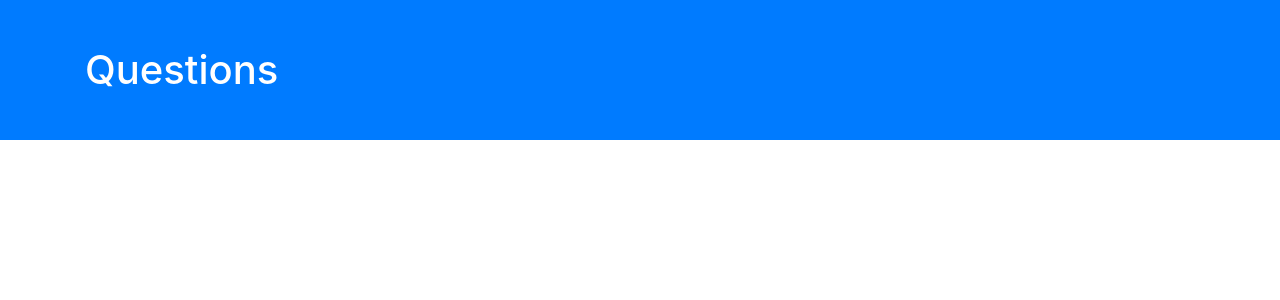
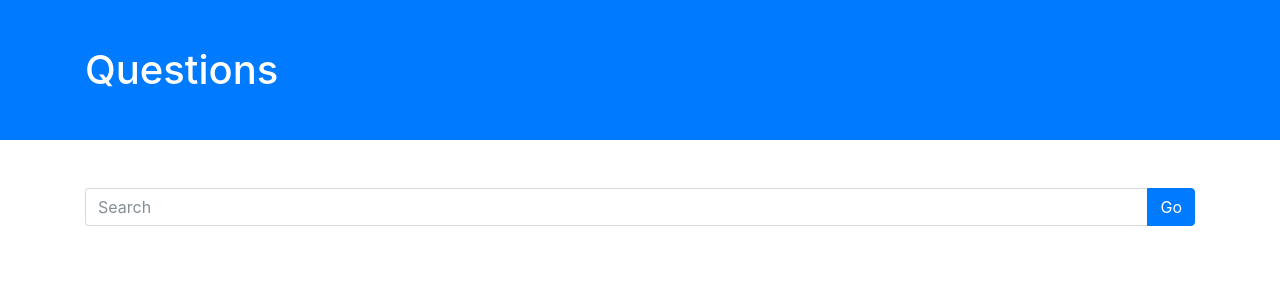
Before and after one commit to sebastbk/qb-django, a Django app: page /questions/ in a window 1280 px wide. Shown: the part 56-356 px from the top of the page. Run offline with Django 3.2, Linux system fonts and the light colour scheme; data that the repository does not hold is empty; some libraries are stand-ins or nearby versions.

Commit message:
Added filter view for question list.

```diff
--- /dev/null
+++ b/questions/forms.py
@@ -0,0 +1,4 @@
+from django import forms
+
+class QuestionFilterForm(forms.Form):
+    q = forms.CharField(label='Search', max_length=100)
--- a/questions/templates/questions/question_list.html
+++ b/questions/templates/questions/index.html
@@ -8,7 +8,16 @@
 </div>
 
 <div class="container">
-  <div class="list-group">
+  <form class="mb-3">
+    <div class="input-group mb-2 mb-sm-0">
+      <input type="text" class="form-control" name="q" placeholder="Search" value="{{ form.q.value|default_if_none:"" }}">
+      <div class="input-group-btn">
+        <button class="btn btn-primary" type="submit">Go</button>
+      </div>
+    </div>
+  </form>
+
+  <div class="list-group mb-3">
   {% for question in question_list %}
     <a href="#" class="list-group-item list-group-item-action flex-column align-items-start">
       <div class="d-flex w-100 justify-content-between">
--- a/questions/views.py
+++ b/questions/views.py
@@ -1,6 +1,102 @@
-from django.views.generic import ListView
+from functools import reduce
+from django.db.models import Q
+from django.core.exceptions import ImproperlyConfigured
+from django.views.generic.base import TemplateResponseMixin
+from django.views.generic.list import BaseListView
 from .models import Question
+from .forms import QuestionFilterForm
 
 
-class QuestionListView(ListView):
+class FilteredFormMixin(object):
+    form_class = None
+    form = None
+
+    def get_form_class(self):
+        """
+        Returns the form class to use in this view
+        """
+        return self.form_class
+
+    def get_form(self, form_class=None):
+        """
+        Returns an instance of the form to be used in this view.
+        """
+        if form_class is None:
+            form_class = self.get_form_class()
+        return form_class(**self.get_form_kwargs())
+
+    def get_form_kwargs(self):
+        """
+        Returns the keyword arguments for instantiating the form.
+        """
+        kwargs = {}
+
+        if self.request.method in ('GET'):
+            kwargs.update({
+                'data': self.request.GET,
+            })
+        return kwargs
+
+    def get_context_data(self, **kwargs):
+        """
+        Insert the form into the context dict.
+        """
+        if self.form is not None and 'form' not in kwargs:
+            kwargs['form'] = self.form
+        return super(FilteredFormMixin, self).get_context_data(**kwargs)
+
+
+class FilteredListView(FilteredFormMixin, TemplateResponseMixin, BaseListView):
+    search_terms = None
+    search_fields = None
+
+    def get_search_terms(self):
+        return self.search_terms
+
+    def get_queryset(self):
+        if self.search_fields is None:
+            raise ImproperlyConfigured(
+                "No search fields provided. Please provide search fields.")
+        queryset = super(FilteredListView, self).get_queryset()
+        search_terms = self.get_search_terms()
+        if search_terms is not None:
+            query_params = ['%(field_name)s__contains' % {'field_name': field} for field in self.search_fields]
+            return queryset.filter(reduce(lambda x, y: x | y,
+                [Q(**{param: term}) for param in query_params for term in search_terms]))
+        return queryset
+
+    def get(self, request, *args, **kwargs):
+        self.form = self.get_form()
+        self.object_list = self.get_queryset()
+        allow_empty = self.get_allow_empty()
+
+        if not allow_empty:
+            # When pagination is enabled and object_list is a queryset,
+            # it's better to do a cheap query than to load the unpaginated
+            # queryset in memory.
+            if self.get_paginate_by(self.object_list) is not None and hasattr(self.object_list, 'exists'):
+                is_empty = not self.object_list.exists()
+            else:
+                is_empty = len(self.object_list) == 0
+            if is_empty:
+                raise Http404(_("Empty list and '%(class_name)s.allow_empty' is False.") % {
+                    'class_name': self.__class__.__name__,
+                })
+        context = self.get_context_data()
+        return self.render_to_response(context)
+
+
+COMMON_WORDS = set(['to', 'of', 'in', 'for', 'on', 'with', 'at', 'by', 'from', 'up', 'about', 'into', 'over', 'after', 'the', 'and', 'a', 'that', 'i', 'it', 'not', 'he', 'as', 'you', 'this', 'but', 'his', 'they', 'her', 'she', 'or', 'an', 'will', 'my', 'one', 'all', 'would', 'there', 'their'])
+
+class QuestionListView(FilteredListView):
     model = Question
+    template_name = 'questions/index.html'
+    form_class = QuestionFilterForm
+    search_fields = ['text', 'category__name']
+
+    def get_search_terms(self):
+        if self.form.is_valid():
+            search_terms = self.form.cleaned_data.get('q', None)
+            if search_terms is not None:
+                return [x for x in search_terms.lower().split() if x not in COMMON_WORDS]
+        return None
```
